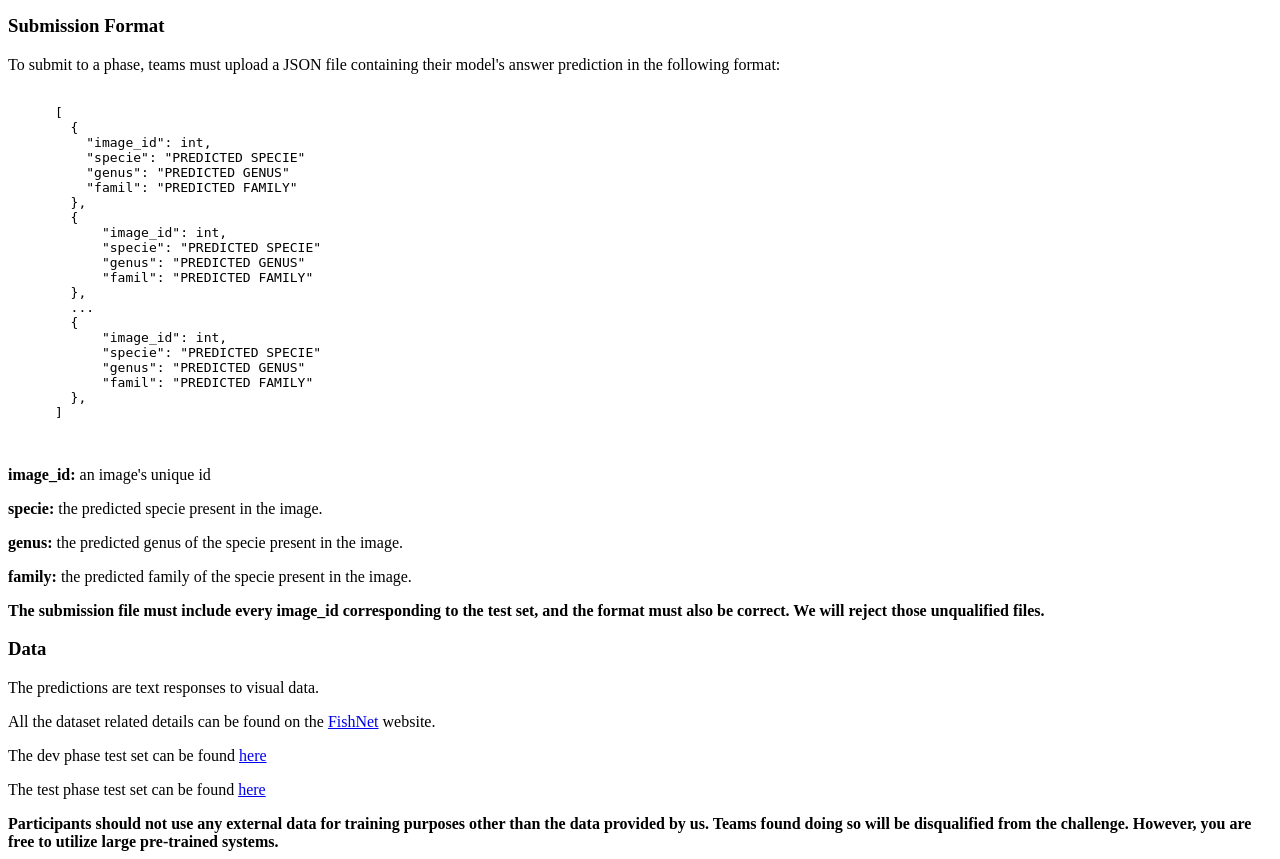
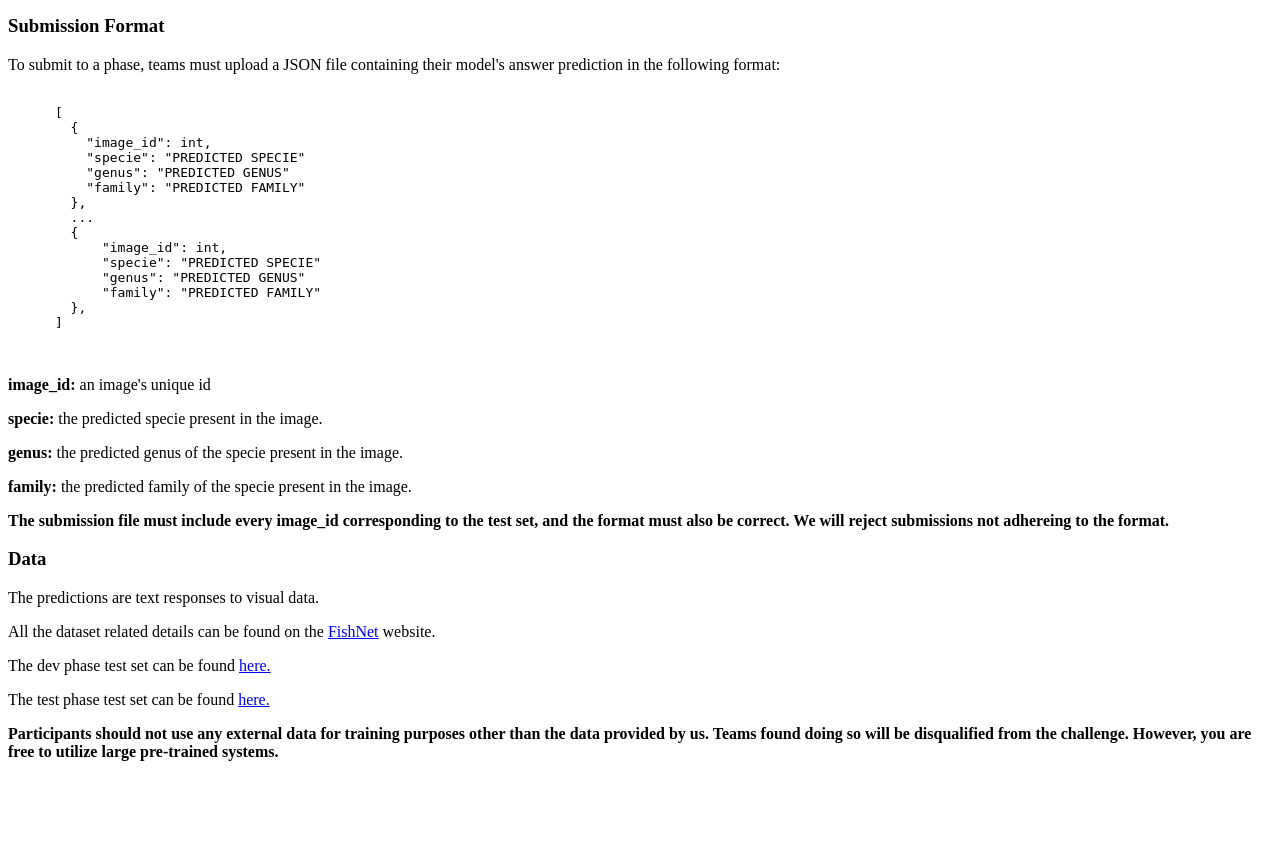
Before and after one commit to faixan-khan/CV4E, a Python web app: template templates/description.html in a window 1280 px wide. Shown: the part 650-1509 px from the top of the page. After the commit the page ends 1411 px from the top, so only its background shows below. Run offline with Jinja, Linux system fonts and the light colour scheme; the template is opened without the code that fills it, so the values that code supplies are empty.

Commit message:
description

```diff
--- a/templates/description.html
+++ b/templates/description.html
@@ -58,20 +58,14 @@
           "image_id": int,
           "specie": "PREDICTED SPECIE"
           "genus": "PREDICTED GENUS"
-          "famil": "PREDICTED FAMILY"
-        },
-        {
-            "image_id": int,
-            "specie": "PREDICTED SPECIE"
-            "genus": "PREDICTED GENUS"
-            "famil": "PREDICTED FAMILY"
+          "family": "PREDICTED FAMILY"
         },
         ...
         {
             "image_id": int,
             "specie": "PREDICTED SPECIE"
             "genus": "PREDICTED GENUS"
-            "famil": "PREDICTED FAMILY"
+            "family": "PREDICTED FAMILY"
         },
       ]
     </code>
@@ -82,15 +76,15 @@
 <p><b>genus: </b>the predicted genus of the specie present in the image. </p>
 <p><b>family: </b>the predicted family of the specie present in the image. </p>
 <!-- <p>Here is an example submission file.</p>      -->
-<b>The submission file must include every image_id corresponding to the test set, and the format must also be correct. We will reject those unqualified files.</b>
+<b>The submission file must include every image_id corresponding to the test set, and the format must also be correct. We will reject submissions not adhereing to the format.</b>
 <!-- <b>You can use the <a href="#"> given </a> notebook to help you with your submission. </b> -->
 
 <h3>Data</h3>
 
 <p>The predictions are text responses to visual data.</p>
 <p> All the dataset related details can be found on the <a href="https://fishnet-2023.github.io/">FishNet</a> website.</p>
-<p>The dev phase test set can be found <a href="#"> here</a></p>
-<p>The test phase test set can be found <a href="#"> here</a></p>
+<p>The dev phase test set can be found <a href="#"> here.</a></p>
+<p>The test phase test set can be found <a href="#"> here.</a></p>
 
 <b>Participants should not use any external data for training purposes other than the data provided by us.
     Teams found doing so will be disqualified from the challenge. However, you are free to utilize large pre-trained systems. </b>
--- a/templates/terms_and_conditions.html
+++ b/templates/terms_and_conditions.html
@@ -1 +1,3 @@
-<p>Lorem ipsum dolor sit amet, consectetur adipiscing elit, sed do eiusmod tempor incididunt ut labore et dolore magna aliqua. Ut enim ad minim veniam, quis nostrud exercitation ullamco laboris nisi ut aliquip ex ea commodo consequat. Duis aute irure dolor in reprehenderit in voluptate velit esse cillum dolore eu fugiat nulla pariatur. Excepteur sint occaecat cupidatat non proident, sunt in culpa qui officia deserunt mollit anim id est laborum.</p>
+<p> The first and second-place teams are required to submit a four-page report describing their methods in detail.
+    The report must be sufficiently detailed to allow others to reproduce the results.
+    Teams are only eligible for prizes if they successfully submit the report.</p>
```
Also changed, not shown: templates/evaluation_details.html (+6 -1 lines).
